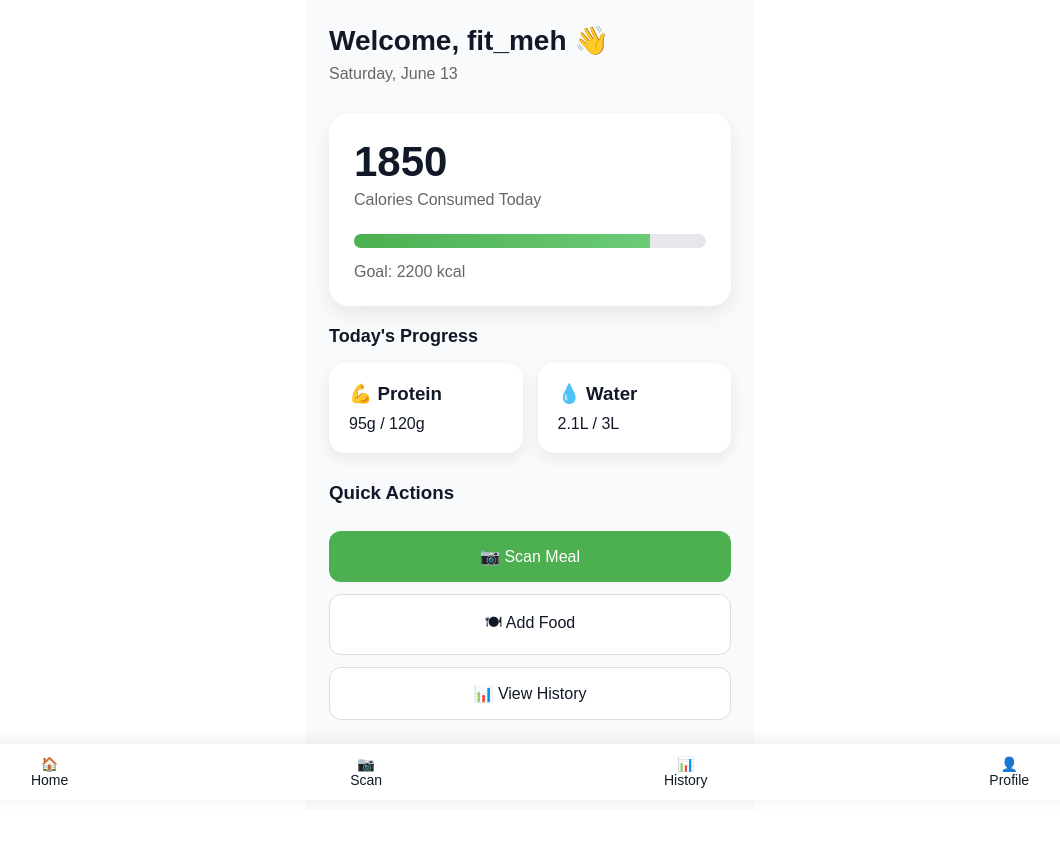
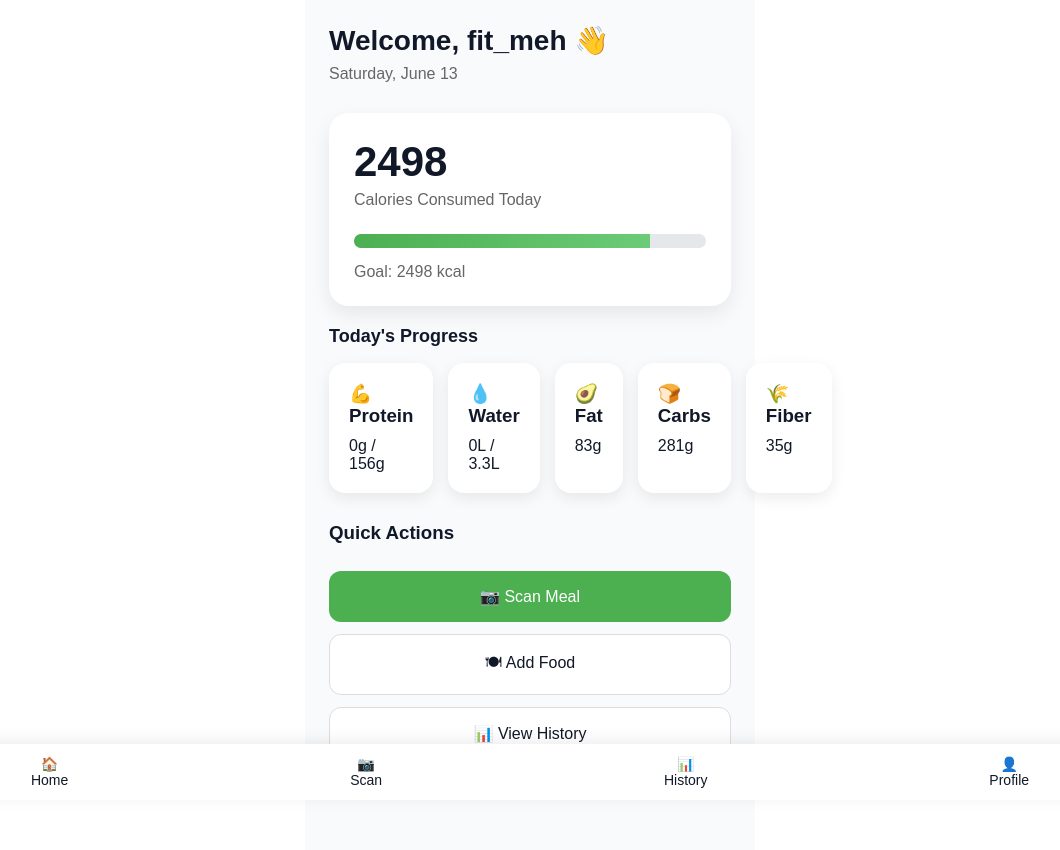
Before and after one commit to tarunvarma67/NutriLens, a Flask app: page /dashboard in a window 1280 px wide. Shown: the whole page, without its empty margins (110-1170 px from the left). Before the commit the page ends 801 px from the top, so only its background shows below. Run offline with Flask 3, Linux system fonts and the light colour scheme; a user stored in the database is signed in; data comes from the database, SQL or seed files in the repository; both versions use the stored data as it was after the commit.

Commit message:
Added BMR, TDEE, macro, fiber and hydration calculations with dynamic dashboard goals

```diff
--- a/app.py
+++ b/app.py
@@ -120,12 +120,36 @@ def dashboard():
     if "user_id" not in session:
         return redirect("/login")
 
+    connection = sqlite3.connect("nutrilens.db")
+    cursor = connection.cursor()
+
+    cursor.execute("""
+    SELECT daily_calories,
+           protein_goal,
+           fat_goal,
+           carb_goal,
+           fiber_goal,
+           water_goal
+    FROM users
+    WHERE user_id=?
+    """, (session["user_id"],))
+
+    user = cursor.fetchone()
+
+    connection.close()
+
     current_date = datetime.now().strftime("%A, %B %d")
 
     return render_template(
         "dashboard.html",
         username=session["username"],
-        current_date=current_date
+        current_date=current_date,
+        daily_calories=user[0],
+        protein_goal=user[1],
+        fat_goal=user[2],
+        carb_goal=user[3],
+        fiber_goal=user[4],
+        water_goal=user[5]
     )
 
 @app.route("/logout")
@@ -142,6 +166,7 @@ def onboarding():
         return redirect("/login")
 
     return render_template("onboarding_welcome.html")
+
 @app.route("/profile-form", methods=["GET", "POST"])
 def profile_form():
 
@@ -150,12 +175,74 @@ def profile_form():
 
     if request.method == "POST":
 
-        age = request.form["age"]
+        age = int(request.form["age"])
         gender = request.form["gender"]
-        height = request.form["height"]
-        weight = request.form["weight"]
+        height = float(request.form["height"])
+        weight = float(request.form["weight"])
         activity_level = request.form["activity_level"]
         goal = request.form["goal"]
+
+        # BMR
+        if gender == "Male":
+            bmr = (
+                (10 * weight)
+                + (6.25 * height)
+                - (5 * age)
+                + 5
+            )
+        else:
+            bmr = (
+                (10 * weight)
+                + (6.25 * height)
+                - (5 * age)
+                - 161
+            )
+
+        # TDEE
+        if activity_level == "Sedentary":
+            tdee = bmr * 1.2
+
+        elif activity_level == "Light":
+            tdee = bmr * 1.375
+
+        elif activity_level == "Moderate":
+            tdee = bmr * 1.55
+
+        else:
+            tdee = bmr * 1.725
+
+        # Goal adjustment
+        daily_calories = tdee
+
+        if goal == "Lose Weight":
+            daily_calories -= 300
+
+        elif goal == "Gain Weight":
+            daily_calories += 300
+
+        daily_calories = round(daily_calories)
+
+        # Macros
+        protein_goal = round((daily_calories * 0.25) / 4)
+        fat_goal = round((daily_calories * 0.30) / 9)
+        carb_goal = round((daily_calories * 0.45) / 4)
+
+        # Fiber
+        fiber_goal = round((daily_calories / 1000) * 14)
+
+        # Water
+        water_goal = (weight * 35) / 1000
+
+        if activity_level == "Light":
+            water_goal += 0.25
+
+        elif activity_level == "Moderate":
+            water_goal += 0.50
+
+        elif activity_level == "Very Active":
+            water_goal += 0.75
+
+        water_goal = round(water_goal, 1)
 
         connection = sqlite3.connect("nutrilens.db")
         cursor = connection.cursor()
@@ -167,7 +254,14 @@ def profile_form():
             height=?,
             weight=?,
             activity_level=?,
-            goal=?
+            goal=?,
+            daily_calories=?,
+            protein_goal=?,
+            fat_goal=?,
+            carb_goal=?,
+            fiber_goal=?,
+            water_goal=?,
+            onboarding_completed=1
         WHERE user_id=?
         """, (
             age,
@@ -176,6 +270,12 @@ def profile_form():
             weight,
             activity_level,
             goal,
+            daily_calories,
+            protein_goal,
+            fat_goal,
+            carb_goal,
+            fiber_goal,
+            water_goal,
             session["user_id"]
         ))
 
@@ -185,6 +285,5 @@ def profile_form():
         return redirect("/dashboard")
 
     return render_template("profile_form.html")
-
 if __name__ == "__main__":
     app.run(debug=True, port=5001)
--- a/templates/dashboard.html
+++ b/templates/dashboard.html
@@ -18,14 +18,14 @@
     </div>
 
     <div class="calorie-card">
-        <h1>1850</h1>
+        <h1>{{ daily_calories }}</h1>
         <p>Calories Consumed Today</p>
 
         <div class="progress-bar">
             <div class="progress-fill"></div>
         </div>
 
-        <span>Goal: 2200 kcal</span>
+        <span>Goal: {{ daily_calories }} kcal</span>
     </div>
 
     <h3 class="section-title">
@@ -35,12 +35,26 @@
 
         <div class="stats-card">
             <h3>💪 Protein</h3>
-            <p>95g / 120g</p>
+            <p>0g / {{ protein_goal }}g</p>
         </div>
 
         <div class="stats-card">
             <h3>💧 Water</h3>
-            <p>2.1L / 3L</p>
+            <p>0L / {{ water_goal }}L</p>
+        </div>
+        <div class="stats-card">
+            <h3>🥑 Fat</h3>
+            <p>{{ fat_goal }}g</p>
+        </div>
+
+        <div class="stats-card">
+            <h3>🍞 Carbs</h3>
+            <p>{{ carb_goal }}g</p>
+        </div>
+
+        <div class="stats-card">
+            <h3>🌾 Fiber</h3>
+            <p>{{ fiber_goal }}g</p>
         </div>
 
     </div>
```
Also changed, not shown: nutrilens.db.
